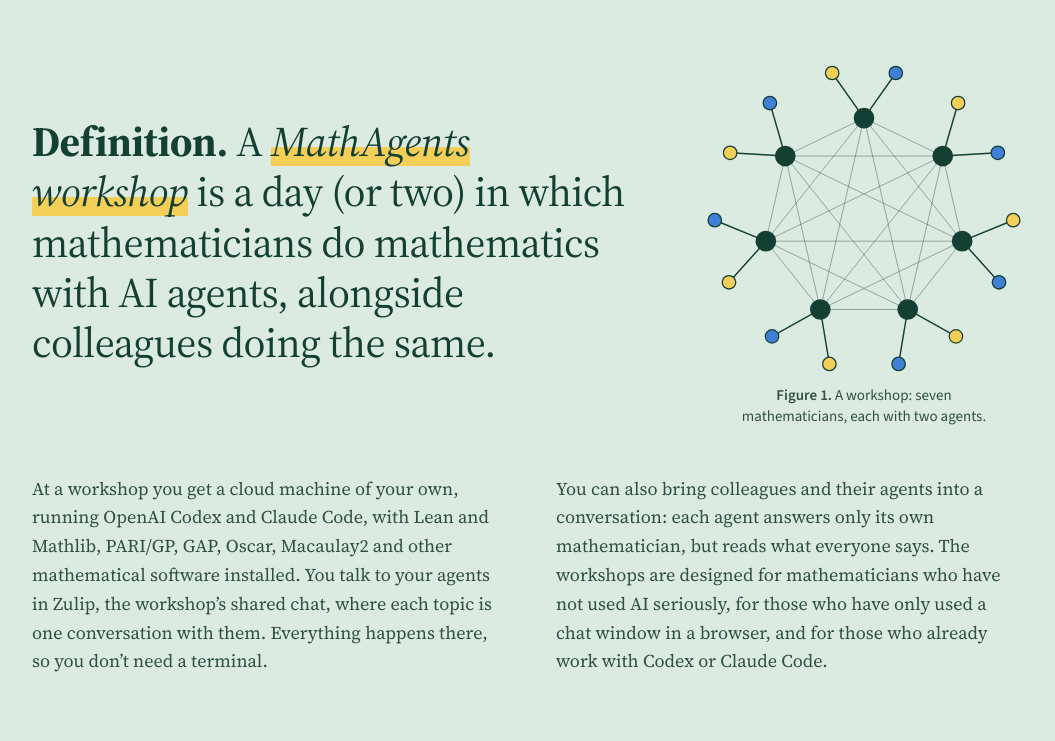
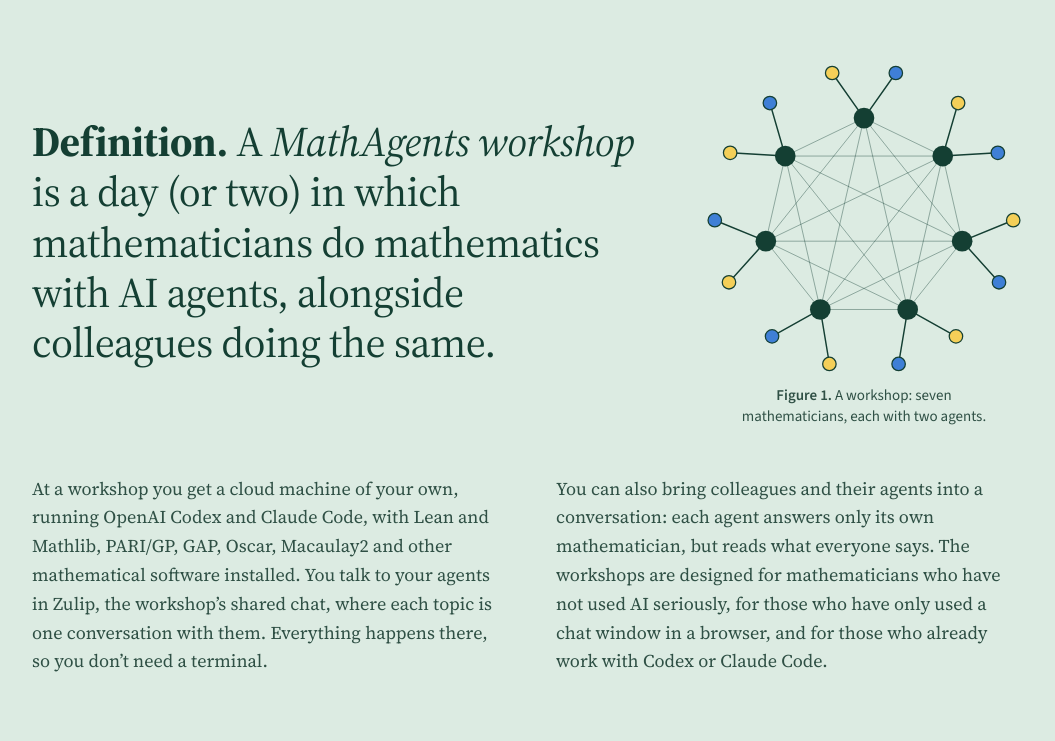
Before and after one commit to MathAgents/mathagents.github.io, a plain HTML site: page index.html in a window 1280 px wide. Shown: the part 59-800 px from the top of the page, without its empty margins (112-1167 px from the left). Drawn offline with Linux system fonts and the light colour scheme.

Commit message:
Remove highlight under the defined term and keep it on one line
Drop the yellow band behind "MathAgents workshop" in the definition,
and stop the term (and its article) from wrapping across lines.

Co-Authored-By: Claude Fable 5.2 <noreply@anthropic.com>
Claude-Session: https://claude.ai/code/session_01Lna6BqgWUbCEfMoHHTGAnU

```diff
--- a/index.html
+++ b/index.html
@@ -33,7 +33,7 @@
       </nav>
 
       <div class="lede">
-        <p class="definition"><strong>Definition.</strong> A <em>MathAgents workshop</em> is a day (or two) in which mathematicians do mathematics with AI agents, alongside colleagues doing the same.</p>
+        <p class="definition"><strong>Definition.</strong> A&nbsp;<em>MathAgents workshop</em> is a day (or two) in which mathematicians do mathematics with AI agents, alongside colleagues doing the same.</p>
         <figure class="fig">
           <svg viewBox="22 20 356 360" aria-hidden="true" focusable="false">
             <path class="fig-talk" d="M200 88L287.6 130.2 M200 88L309.2 224.9 M200 88L248.6 300.9 M200 88L151.4 300.9 M200 88L90.8 224.9 M200 88L112.4 130.2 M287.6 130.2L309.2 224.9 M287.6 130.2L248.6 300.9 M287.6 130.2L151.4 300.9 M287.6 130.2L90.8 224.9 M287.6 130.2L112.4 130.2 M309.2 224.9L248.6 300.9 M309.2 224.9L151.4 300.9 M309.2 224.9L90.8 224.9 M309.2 224.9L112.4 130.2 M248.6 300.9L151.4 300.9 M248.6 300.9L90.8 224.9 M248.6 300.9L112.4 130.2 M151.4 300.9L90.8 224.9 M151.4 300.9L112.4 130.2 M90.8 224.9L112.4 130.2"/>
--- a/style.css
+++ b/style.css
@@ -1,8 +1,8 @@
 /* mathagents.org
    A definition and a figure, as at the start of a paper, then the schedule.
    Serif (Source Serif 4) carries the content; sans (Source Sans 3) carries
-   dates, names and navigation. Yellow marks what to look at: the term being
-   defined, and the next workshop. */
+   dates, names and navigation. Yellow marks what to look at: the next
+   workshop (and, in dark mode, the term being defined). */
 
 /* ---------- Fonts (self-hosted, SIL Open Font License: fonts/OFL.txt) ---------- */
 
@@ -64,8 +64,7 @@
   --yellow: #f4cf58;      /* highlighter */
   --yellow-ink: #2b2204;  /* text on yellow */
   --blue: #3f7fd6;        /* the second agent in the figure */
-  --term-ink: inherit;    /* the defined term: highlighted in light mode... */
-  --term-band: var(--yellow);
+  --term-ink: inherit;    /* the defined term: plain italic in light mode... */
 
   --paper: #fbfcfa;
   --ink: #17211e;
@@ -89,7 +88,6 @@
     --yellow: #f2d06b;
     --blue: #86b7f2;
     --term-ink: var(--yellow);  /* ...and written in yellow in dark mode */
-    --term-band: transparent;
 
     --paper: #111917;
     --ink: #e4e9e5;
@@ -219,9 +217,7 @@ cite { font-style: italic; }
 .definition strong { font-weight: 700; }
 .definition em {
   color: var(--term-ink);
-  background: linear-gradient(transparent 60%, var(--term-band) 60%, var(--term-band) 93%, transparent 93%);
-  -webkit-box-decoration-break: clone;
-  box-decoration-break: clone;
+  white-space: nowrap;  /* keep the term on one line */
 }
 
 .fig { margin: 0; max-width: 18rem; }
```
